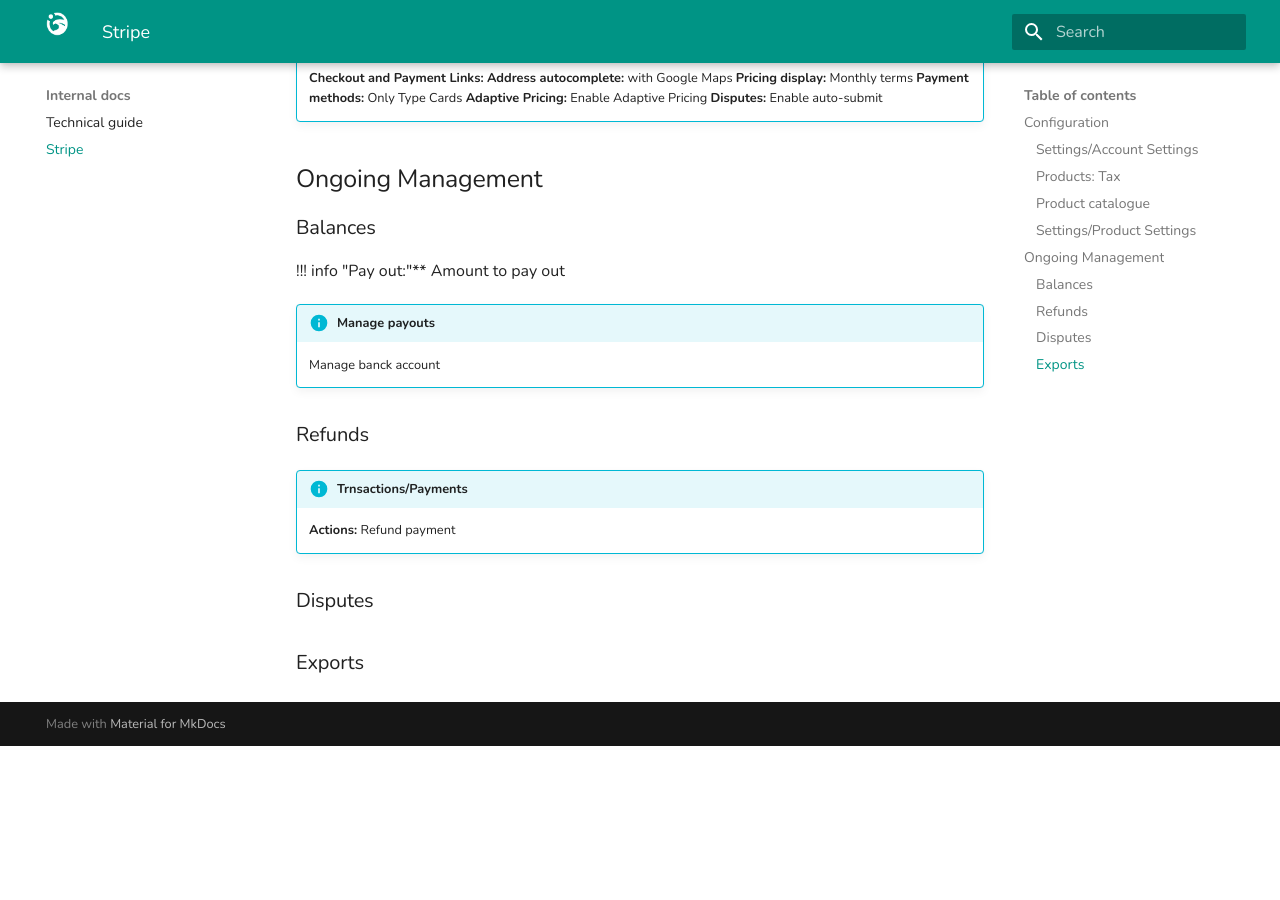
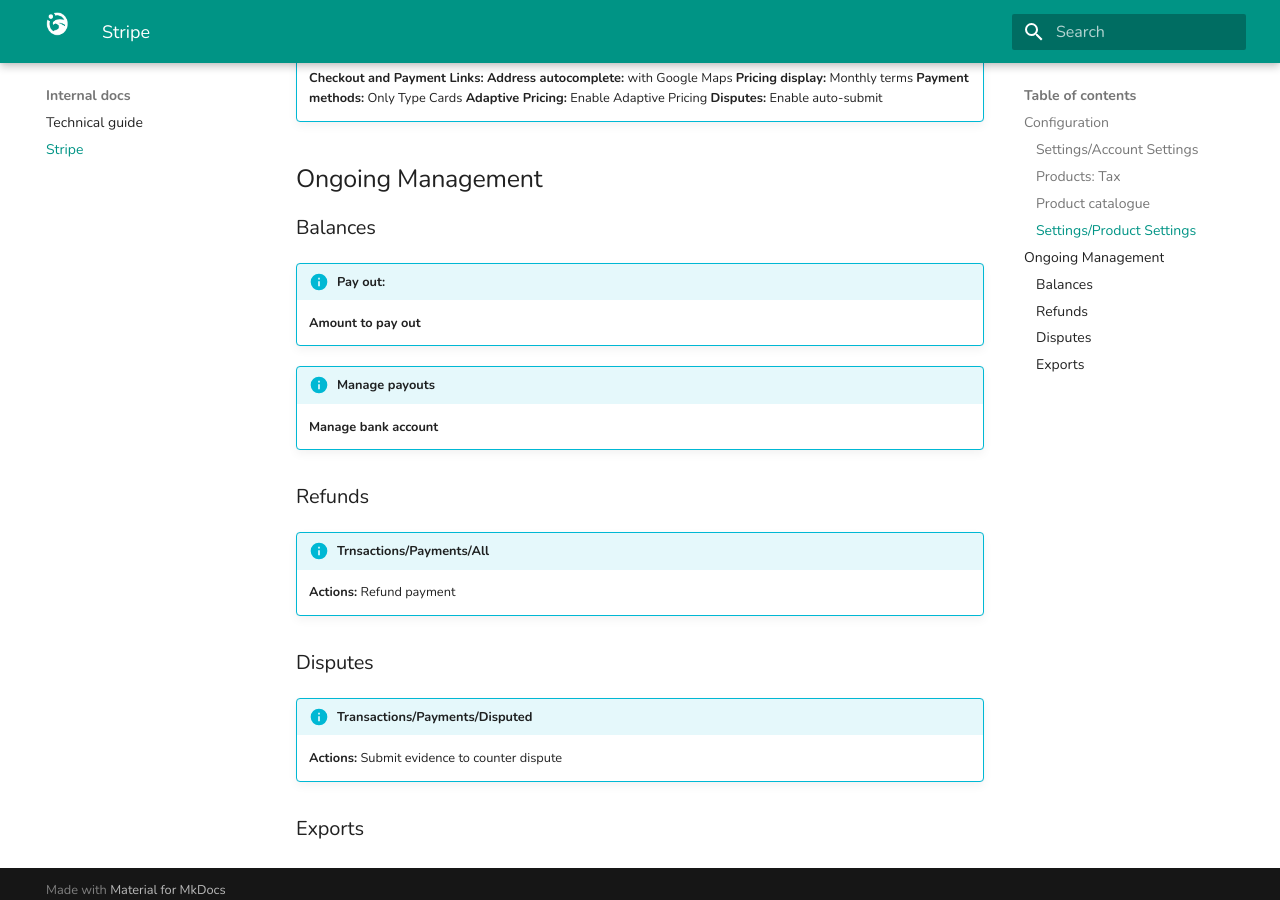
Before and after one commit to pablopenlop/gradewing_guide, an MkDocs documentation site: the page built from docs/stripedoc.md, in a window 1280 px wide and 900 px high, scrolled down 4093 px. Built offline with MkDocs 1.6.1 and Material for MkDocs 9.7.7, drawn with Linux system fonts in a browser that asks for light colours; before the commit the page ends 4839 px from its top, so only the background shows below that.

Commit message:
Update stripedoc.md

```diff
--- a/docs/stripedoc.md
+++ b/docs/stripedoc.md
@@ -190,17 +190,20 @@
 
 ### Balances
 
-!!! info "Pay out:"**
-    Amount to pay out
+!!! info "Pay out:"
+    **Amount to pay out**
 
 !!! info "Manage payouts"
-    Manage banck account
+    **Manage bank account**
 
 ### Refunds
 
-!!! info "Trnsactions/Payments"
+!!! info "Trnsactions/Payments/All"
     **Actions:** Refund payment
 
 ### Disputes
 
+!!! info "Transactions/Payments/Disputed"
+    **Actions:** Submit evidence to counter dispute
+
 ### Exports
```
